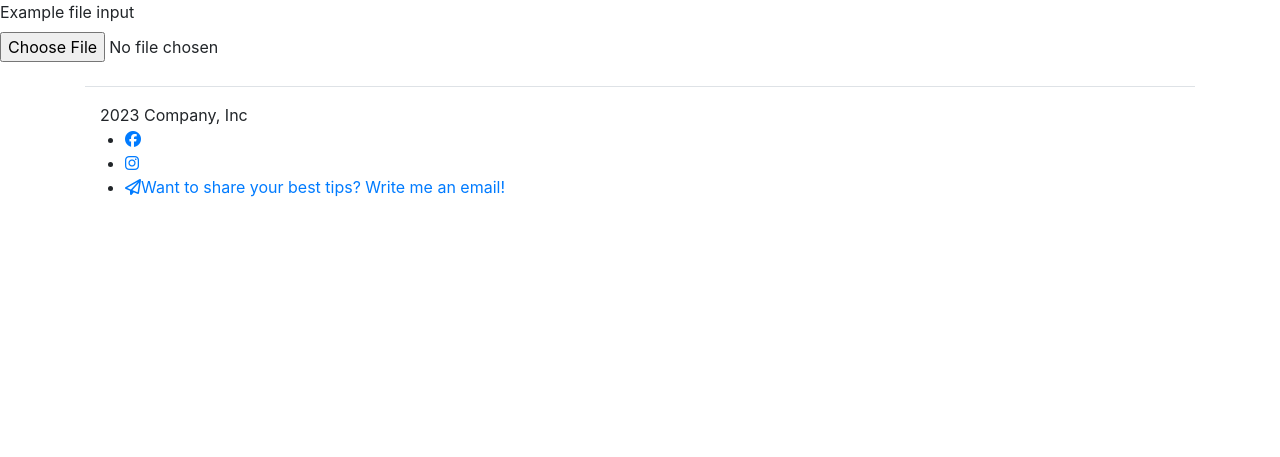
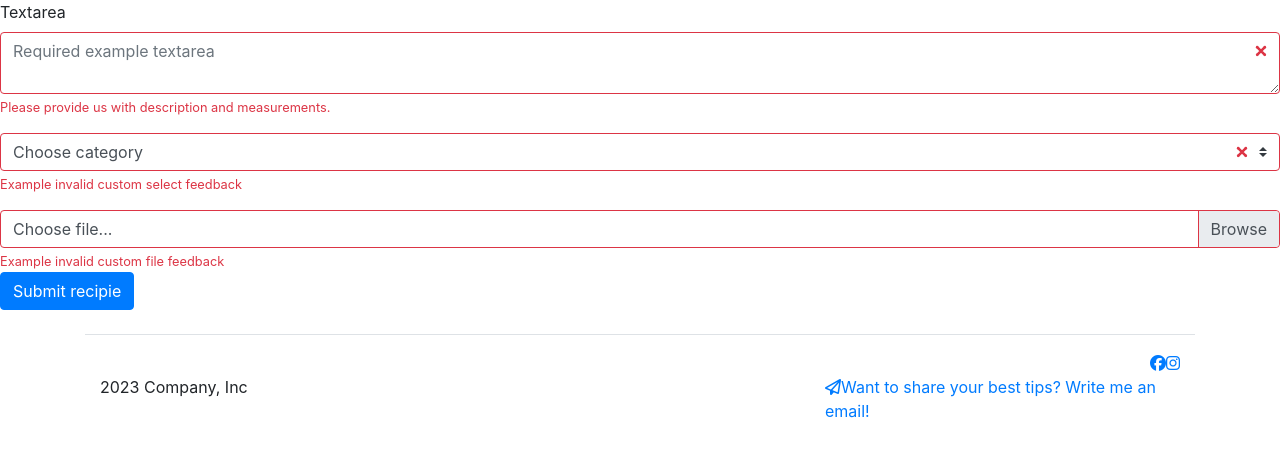
Before and after one commit to ohdamnitsnikki/secret_chef, a Django app: page /post_form/ in a window 1280 px wide. Shown: the part 95-552 px from the top of the page. Run offline with Django 3.2, Linux system fonts and the light colour scheme; some libraries are stand-ins or nearby versions.

Commit message:
add and style select menu, text area and submit btn

```diff
--- a/templates/base.html
+++ b/templates/base.html
@@ -84,32 +84,17 @@
         <span class="mb-3 mb-md-0 text-body-secondary">2023 Company, Inc</span>
   </div>
 
-  <ul class="nav col-md-4 justify-content-end list.unstyled d-flex">
-
-    <li class="ms-3 social-media">
-      <a href="#" class="text-body-secondary"></a>
-    </li>
-
-    <li class="ms-3">
-      <a href="#" class="text-body-secondary"></a>
-    </li>
-
-    <li class="ms-3">
-      <a href="#" class="text-body-secondary"></a>
-    </li>
-  </ul>
-
-  <ul class="social-media">
+  <ul class="social-media nav col-md-4 justify-content-end list.unstyled d-flex">
     <li class="ms-3 social-links">
-        <a href="https://facebook.com" target="_blank" rel="noopener"
+        <a href="https://facebook.com" class="text-body-secondary" target="_blank" rel="noopener"
             aria-label="Visit our Facebook page (opens in a new tab)"><i class="fa-brands fa-facebook"></i></a>
     </li>
 
-    <li class="social-links">
-        <a href="https://instagram.com" target="_blank" rel="noopener"
+    <li class="ms-3 social-links">
+        <a href="https://instagram.com" class="text-body-secondary" target="_blank" rel="noopener"
             aria-label="Visit our Instagram page (opens in a new tab)"><i class="fa-brands fa-instagram"></i></a>
     </li>
-    <li class="social-links"><a href="https://mail.google.com/mail/u/0/#inbox" target="_blank" rel="noopener"><i class="fa-regular fa-paper-plane"></i>Want to share your best tips? Write me an email!</a></li>
+    <li class="ms-3 social-links"><a href="https://mail.google.com/mail/u/0/#inbox" class="text-body-secondary" target="_blank" rel="noopener"><i class="fa-regular fa-paper-plane"></i>Want to share your best tips? Write me an email!</a></li>
 </ul>
 
 
--- a/templates/form.html
+++ b/templates/form.html
@@ -4,11 +4,34 @@
 
 
 <!-- Form -->
-  <form>
-    <div class="form-group">
-      <label for="exampleFormControlFile1">Example file input</label>
-      <input type="file" class="form-control-file" id="exampleFormControlFile1">
+<div class="bd-example">
+<form class="was-validated">
+  <div class="mb-3">
+    <label for="validationTextarea">Textarea</label>
+    <textarea class="form-control is-invalid" id="validationTextarea" placeholder="Required example textarea" required></textarea>
+    <div class="invalid-feedback">
+      Please provide us with description and measurements.
     </div>
-  </form>
+  </div>
+
+
+  <div class="form-group">
+    <select class="custom-select" required>
+      <option value="">Choose category</option>
+      <option value="1">Breakfast</option>
+      <option value="2">Dinner</option>
+      <option value="3">Dessert</option>
+    </select>
+    <div class="invalid-feedback">Example invalid custom select feedback</div>
+  </div>
+
+  <div class="custom-file">
+    <input type="file" class="custom-file-input" id="validatedCustomFile" required>
+    <label class="custom-file-label" for="validatedCustomFile">Choose file...</label>
+    <div class="invalid-feedback">Example invalid custom file feedback</div>
+  </div>
+  <button class="btn btn-primary" type="submit">Submit recipie</button>
+</form>
+</div>
 
 {%endblock%}
```
Also changed, not shown: static/css/style.css (+51 -19 lines).
